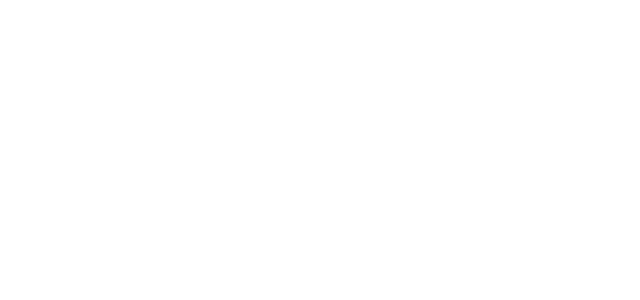
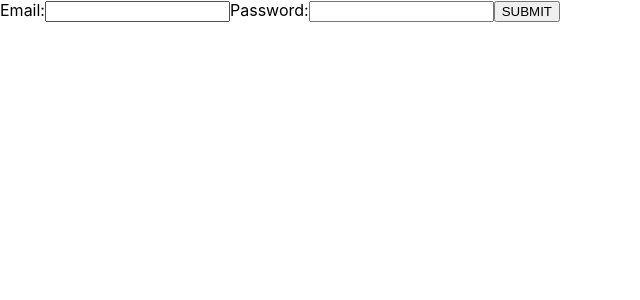
Before and after one commit to 3rd-git-from-the-hub/space-game-fe, a React (Create React App) app: page /signin in a window 1280 px wide. Shown: the top 300 px of the page, without its empty margins (0-640 px from the left). Built offline with nearby package versions, Linux system fonts and the light colour scheme.

Commit message:
changes on rolls

```diff
--- a/src/App.js
+++ b/src/App.js
@@ -8,6 +8,8 @@ import {
 import Board from './Board.js';
 import PlanetPage from './PlanetPage.js'
 import request from 'superagent'
+import SignIn from './signin.js'
+import SignUp from './signup.js'
 // import SignUp from './SignUp.js'
 // import SignIn from './SignIn.js'
 // import PrivateRoute from './PrivateRoute.js';
@@ -22,6 +24,17 @@ export default class App extends Component {
   possiblePosition: [],
   planet: {},
   spaceShipPosition: [0, 0],
+  userShip: {
+    ship_name: 'The Enterprise',
+    ship_image: 'im an image',
+    ship_fuel: 4,
+    ship_hull: 10,
+    base_combat: 2,
+    base_diplomacy: 4,
+    base_science: 2,
+    used_item_slots: 0,
+    max_item_slots: 3
+  }
   }
 
   isMoveInRange = (spaceShipPosition, possiblePosition) => {
@@ -78,11 +91,17 @@ handleSpacePress = async (col, row) => {
             possiblePosition={this.state.possiblePosition}
             planet={this.state.planet}
             spaceShipPosition={this.state.spaceShipPosition}
+            userShip={this.state.userShip}
             handleSpacePress={this.handleSpacePress}
             {...routerProps}
             />}/>
              <Route path='/planet' render={(routerProps) => <PlanetPage
              planet={this.state.planet}
+             userShip={this.state.userShip}
+             {...routerProps}/>}/>
+             <Route path='/signup' render={(routerProps) => <SignUp
+             {...routerProps}/>}/>
+             <Route path='/signin' render={(routerProps) => <SignIn
              {...routerProps}/>}/>
           </Switch>
         </Router>
--- a/src/PlanetPage.js
+++ b/src/PlanetPage.js
@@ -5,7 +5,9 @@ export default class PlanetPage extends Component {
     state = {
         event: {
             event_choices: []
-        }
+        },
+        eventChoices: [],
+        results: ''
     }
 
 
@@ -14,26 +16,47 @@ export default class PlanetPage extends Component {
         console.log(this.props.planet.id, 'id')
         console.log(fetchedEvent)
         console.log(fetchedEvent.body[0].event_choices.map(event => JSON.parse(event)), 'im here jacob')
-        this.setState({ event: fetchedEvent.body[0] })
+        const eventChoices = fetchedEvent.body[0].event_choices.map(event => JSON.parse(event))
+        this.setState({ event: fetchedEvent.body[0], eventChoices: eventChoices })
     }
 
+    choiceMade = (index) => {
+        let chosenChoice = this.state.eventChoices[index];
+        let roll_type = chosenChoice.roll_type;
+        let rollNeeded = chosenChoice.roll_needed;
+        let ship = this.props.userShip;
+        let userRoll = Math.ceil(Math.random() * 10)
+        userRoll += ship[`base_${roll_type}`]
+        if(userRoll >= rollNeeded) {
+            this.setState({results: chosenChoice.result.sucess})
+        }
+        console.log(rollNeeded, 'roll needed')
+        console.log(userRoll, 'user roll')
+    }
+    //this.props.userShip
 
+    //add button to choices and submit, run function that checks if roll is good enough, if success provide the success message and success results, if fail provide the fail, update player stats for ship, check if player dies, if player doesn't die send back to planet screen.
 
+    //CREATE PLAYER OBJECT we need to decide if creating blank player object in backend that player can reset or storing in local storage.
 
     render() {
-        console.log(this.state.event.event_choices)
+        console.log(this.state.eventChoices)
+        console.log(this.state.results, 'its me results')
         return (
             <div>
                 <p>{this.state.event.event_image}</p>
                 <p>{this.state.event.event_name}</p>
                 <p>{this.state.event.event_description}</p>
-                {this.state.event.event_choices.map(event => JSON.parse(event)).map(
-                    event => <div>
+                {!this.state.results && this.state.event.event_choices.map(event => JSON.parse(event)).map(
+                    (event, index) => <div>
                         <p>DESCRIPTION: {event.choice_description}</p>
-                        <p> ROLL NEEDED: {event.roll_needed}</p>
+
+                        <button onClick= {() => this.choiceMade(index)}>Submit</button>
+
                         </div>
                                 )
             }
+            {this.state.results && <p>{this.state.results}</p>}
             </div>
         )
     }
--- /dev/null
+++ b/src/signin.js
@@ -0,0 +1,42 @@
+import React, { Component } from 'react'
+import request from 'superagent';
+
+export default class signin extends Component {
+
+    state = {
+        email: '',
+        password: ''
+    }
+
+    handleSubmit = async(e) => {
+        e.preventDefault();
+        let token = await request.post('http://localhost:3001/signin', this.state)
+        localStorage.setItem('TOKEN_KEY', token.body.token)
+        // this props push to character selection page
+    }
+
+    handleChange = (e) => {
+        const newState = {}
+        newState[e.target.name] = e.target.value;
+        this.setState(newState);
+    }
+
+    render() {
+        const {email, password} = this.state;
+        return (
+            <div>
+                    <form onSubmit = { this.handleSubmit }>
+                        <label>
+                            Email:
+                            <input onChange={this.handleChange} name="email" value={email}/>
+                        </label>
+                        <label>
+                            Password:
+                            <input onChange={this.handleChange} name="password" value={password}/>
+                        </label>
+                        <button>SUBMIT</button>
+                    </form>
+            </div>
+        )
+    }
+}
--- /dev/null
+++ b/src/signup.js
@@ -0,0 +1,43 @@
+import React, { Component } from 'react'
+import request from 'superagent';
+
+export default class signup extends Component {
+
+    state = {
+        email: '',
+        password: ''
+    }
+
+    handleSubmit = async(e) => {
+        e.preventDefault();
+        let token = await request.post('http://localhost:3001/signun', this.state)
+        localStorage.setItem('TOKEN_KEY', token.body.token)
+
+    }
+
+    handleChange = (e) => {
+        const newState = {}
+        newState[e.target.name] = e.target.value;
+        this.setState(newState);
+    }
+
+
+    render() {
+        const {email, password} = this.state;
+        return (
+            <div>
+                    <form onSubmit = { this.handleSubmit }>
+                        <label>
+                            Email:
+                            <input onChange={this.handleChange} name="email" value={email}/>
+                        </label>
+                        <label>
+                            Password:
+                            <input onChange={this.handleChange} name="password" value={password}/>
+                        </label>
+                        <button>SUBMIT</button>
+                    </form>
+            </div>
+        )
+    }
+}
```
